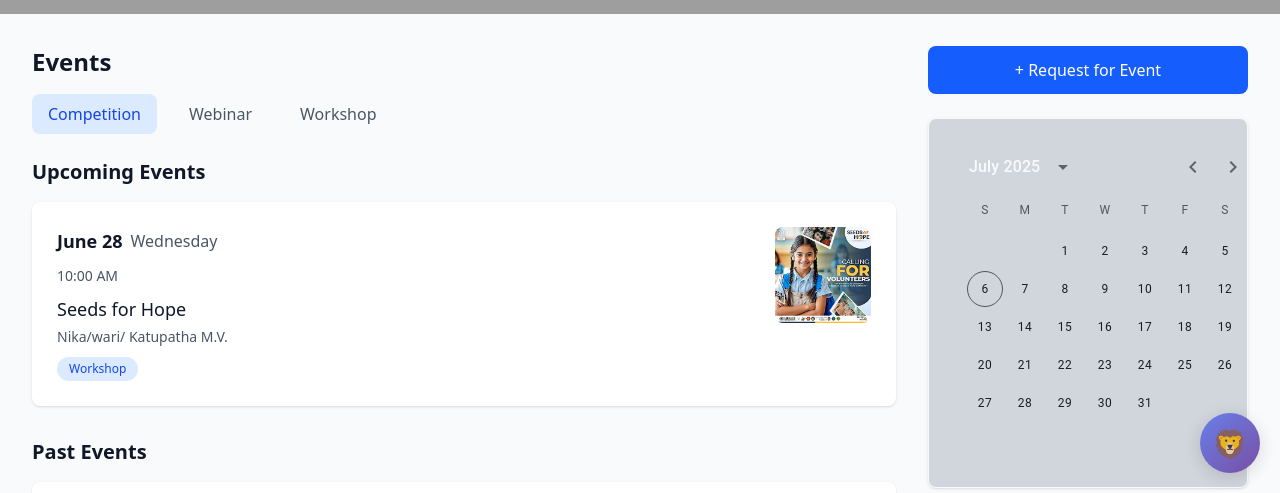
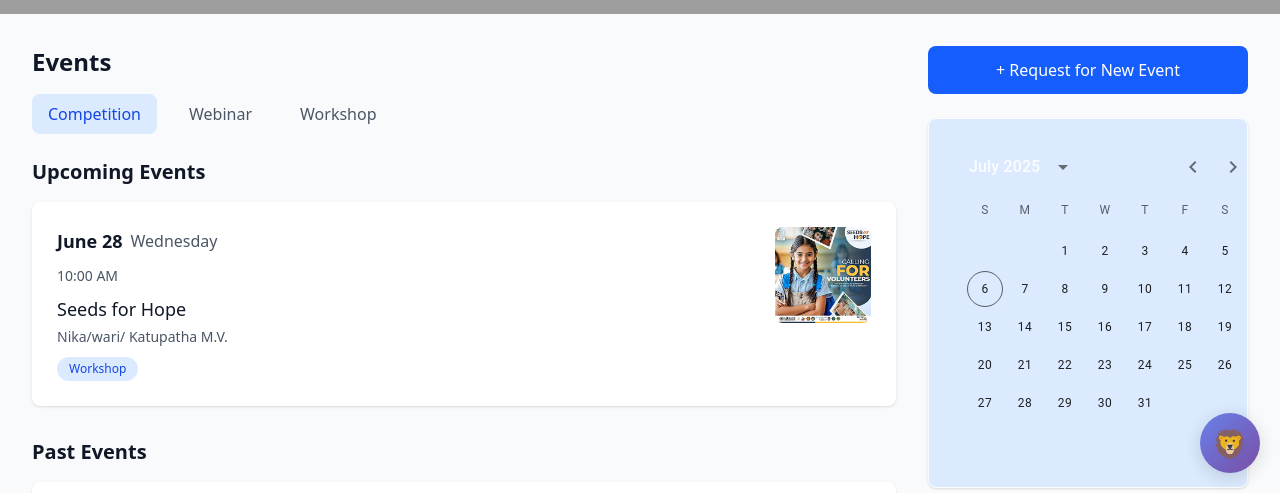
Before and after one commit to Nuwan-droid/leo-club-app, a React (Vite) app in the folder client/: page /memberportal/event-volunteer in a window 1280 px wide. Shown: the part 307-800 px from the top of the page. Built offline with nearby package versions, Linux system fonts and the light colour scheme; grey boxes are pictures that could not be loaded.

Commit message:
chage background for calendar

```diff
--- a/client/src/Components/Pages/event_volunteer/EventVolunteerPage.jsx
+++ b/client/src/Components/Pages/event_volunteer/EventVolunteerPage.jsx
@@ -154,11 +154,11 @@ const EventVolunteerPage = () => {
               onClick={() => setShowRequestForm(true)}
               className="w-full bg-blue-600 text-white py-3 px-4 rounded-lg font-medium hover:bg-blue-700 transition-colors mb-6"
             >
-              + Request for Event
+              + Request for New  Event
             </button>
 
             {/* Calendar */}
-            <div className="bg-gray-300 rounded-lg shadow-sm border p-4">
+            <div className=" bg-blue-100 rounded-lg shadow-sm border p-4">
              <BasicDateCalendar/>
             </div>
           </div>
```
